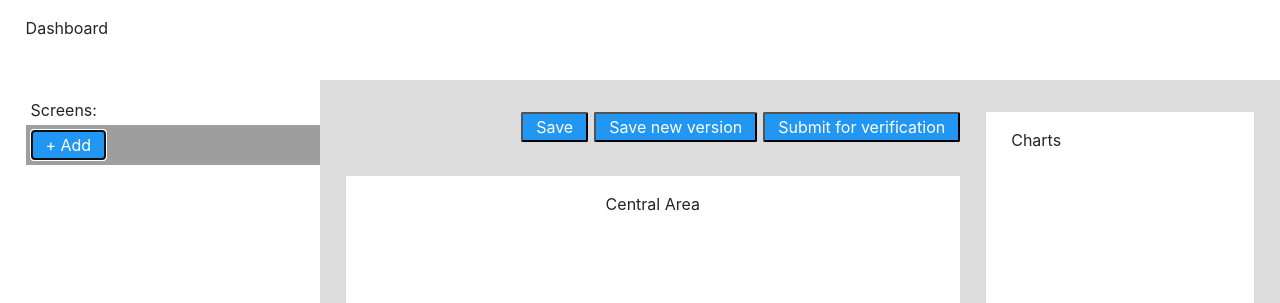
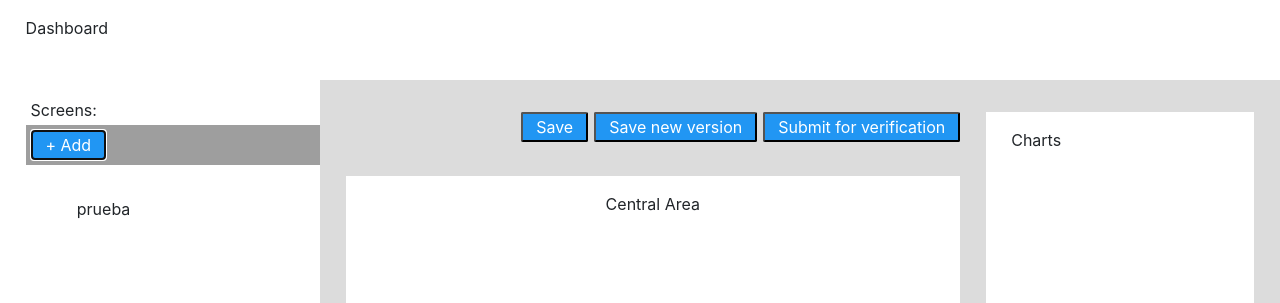
Before and after one commit to npgr/widgets, a React app: page / in a window 1280 px wide. Both pictures are taken after a click on the button "+ Add". Shown: the top 303 px of the page. Built offline with nearby package versions, Linux system fonts and the light colour scheme.

Commit message:
List new Screens on LeftBar

```diff
--- a/src/js/components/LeftBar/LeftBar.js
+++ b/src/js/components/LeftBar/LeftBar.js
@@ -4,7 +4,7 @@ import PropTypes from 'prop-types'
 import { Block, Button } from '../StyledComponents'
 import { addScreen } from '../../actions/screens'
 
-const mapStateToProps = ({ screens }) => ({
+const mapStateToProps = ({ screens: { screens } }) => ({
   screens
 })
 
@@ -12,16 +12,22 @@ const mapDispatchToProps = {
   addScreen
 }
 
-const LeftBar = ({ addScreen }) => (
+const LeftBar = ({ screens, addScreen }) => (
   <Block width='25vw' height='90vh' pright='0'>
     <Block padding='0.3vh 5px'>Screens:</Block>
     <Block bgColor='#9E9E9E' padding='5px'>
       <Button onClick={() => addScreen('prueba')}>+ Add</Button>
     </Block>
+    <Block mtop='5vh'>
+      {screens.map(({ name }, i) => (
+        <Block key={`${name}_${i}`}>{name}</Block>
+      ))}
+    </Block>
   </Block>
 )
 
 LeftBar.propTypes = {
+  screens: PropTypes.array.isRequired,
   addScreen: PropTypes.func.isRequired
 }
 
```
